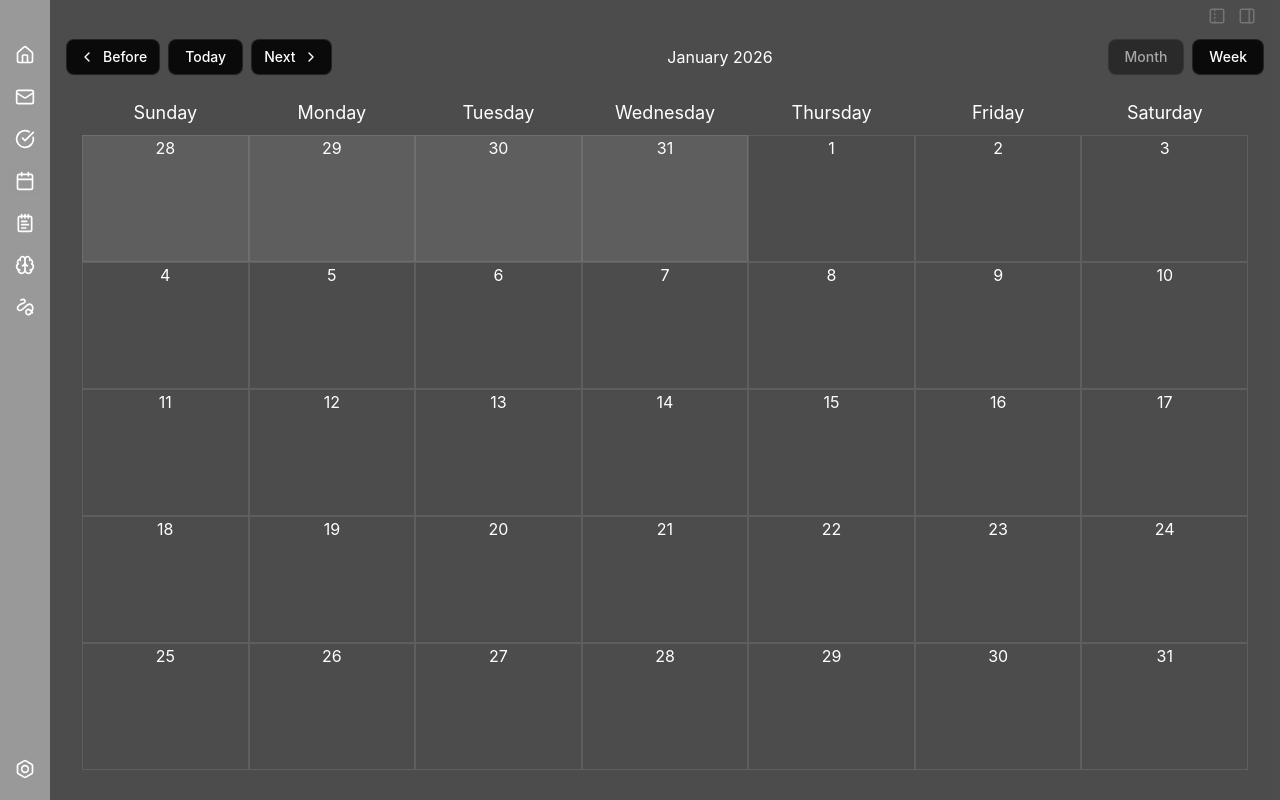
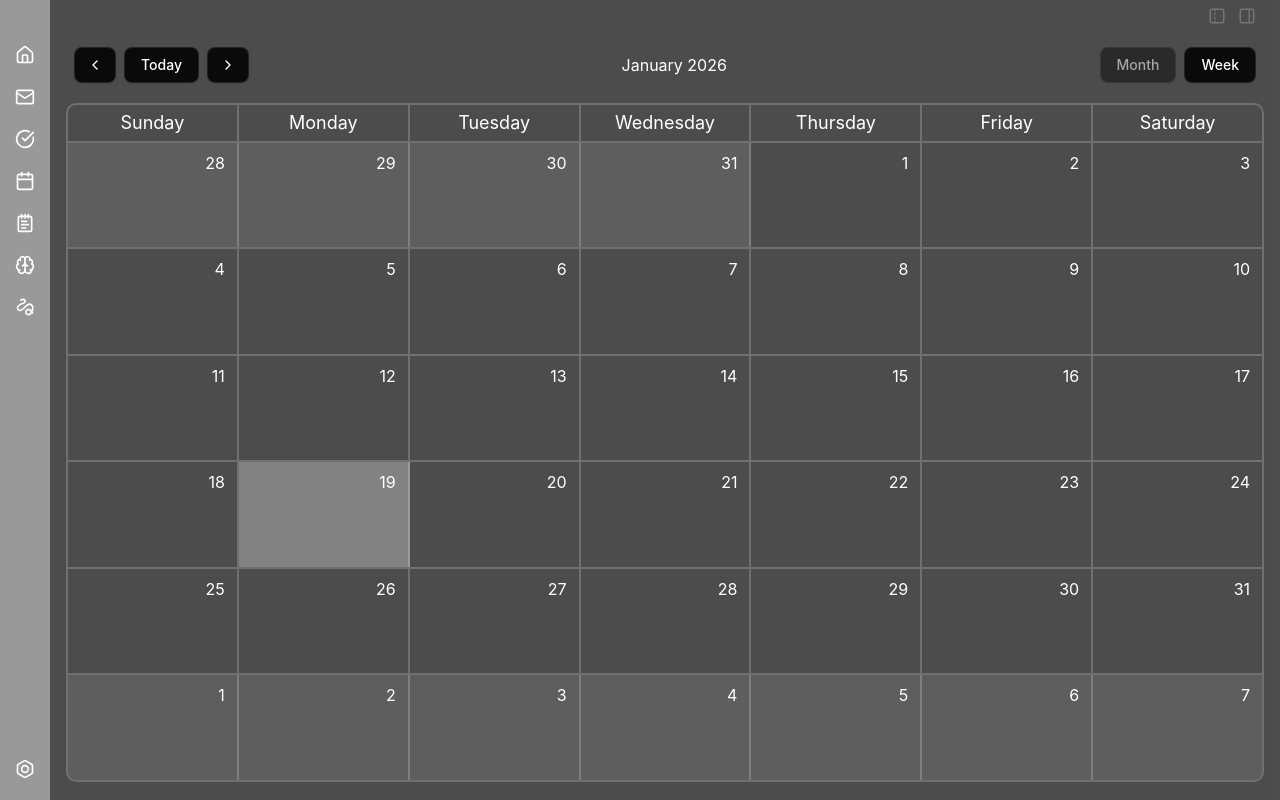
Before and after one commit to riju-stone/commit, a React (Vite) app: page / in a window 1280 px wide. Both pictures are taken after a click on the button 25 px from the left and 181 px from the top of the page. Built offline with nearby package versions, Linux system fonts and the light colour scheme.

Commit message:
fix: updated calendar view logic

```diff
--- a/src/components/calendar/controls.tsx
+++ b/src/components/calendar/controls.tsx
@@ -30,13 +30,12 @@ function CalendarControls() {
   }
 
   return (
-    <div className='w-full flex items-center justify-between gap-2' >
+    <div className='w-full flex items-center justify-between gap-2 p-2' >
       <div className='flex items-center justify-center gap-2'>
         <Button variant='outline' className='dark'
           onClick={handlePreviousMonth}
         >
           <ChevronLeft />
-          Before
         </Button>
         <Button variant='outline' className='dark'
           onClick={handleToday}
@@ -46,7 +45,6 @@ function CalendarControls() {
         <Button variant='outline' className='dark'
           onClick={handleNextMonth}
         >
-          Next
           <ChevronRight />
         </Button>
       </div>
--- a/src/components/calendar/month-view.tsx
+++ b/src/components/calendar/month-view.tsx
@@ -1,36 +1,54 @@
-import moment from 'moment'
 import { generateMonthViewWithPadding } from '@/utils/calendar';
 import { useCalendarStore } from '@/store/calendar';
-import { useEffect } from 'react';
+import { useEffect, useMemo } from 'react';
+
+const WEEKDAYS_SUNDAY_START = ['Sunday', 'Monday', 'Tuesday', 'Wednesday', 'Thursday', 'Friday', 'Saturday'];
+const WEEKDAYS_MONDAY_START = ['Monday', 'Tuesday', 'Wednesday', 'Thursday', 'Friday', 'Saturday', 'Sunday'];
 
 function CalendarMonthView() {
   const { weekStartDay, calendarMonthView, currentMonth, currentYear, setCalendarMonthView } = useCalendarStore()
+
+  const weekdays = useMemo(() =>
+    weekStartDay === 'sunday' ? WEEKDAYS_SUNDAY_START : WEEKDAYS_MONDAY_START,
+    [weekStartDay]
+  );
 
   useEffect(() => {
     setCalendarMonthView(generateMonthViewWithPadding(currentMonth, currentYear))
   }, [currentMonth, currentYear])
 
   return (
-    <div className='flex-1 h-0 w-full bg-transparent rounded-lg overflow-hidden py-3 px-4 flex flex-col'>
+    <div className='flex-1 h-0 w-full bg-transparent rounded-lg overflow-hidden flex flex-col border-2 border-white/20'>
       {/* Calendar weekday header */}
-      <div className='text-center flex justify-between text-lg gap-0'>
-        <div className='flex-1 pb-2'>{weekStartDay === 'sunday' ? 'Sunday' : 'Monday'}</div>
-        <div className='flex-1 pb-2'>{weekStartDay === 'sunday' ? 'Monday' : 'Sunday'}</div>
-        <div className='flex-1 pb-2'>{weekStartDay === 'sunday' ? 'Tuesday' : 'Monday'}</div>
-        <div className='flex-1 pb-2'>{weekStartDay === 'sunday' ? 'Wednesday' : 'Tuesday'}</div>
-        <div className='flex-1 pb-2'>{weekStartDay === 'sunday' ? 'Thursday' : 'Wednesday'}</div>
-        <div className='flex-1 pb-2'>{weekStartDay === 'sunday' ? 'Friday' : 'Thursday'}</div>
-        <div className='flex-1 pb-2'>{weekStartDay === 'sunday' ? 'Saturday' : 'Friday'}</div>
-      </div>
-      <div className='flex-1 grid grid-cols-7 auto-rows-fr'>
-        {calendarMonthView.days.map((day, index) => (
+      <div className='text-center flex text-lg border-b-2 border-white/20'>
+        {weekdays.map((day, index) => (
           <div
-            key={`${day.isPrevMonth ? 'prev' : day.isNextMonth ? 'next' : 'current'}-${index}`}
-            className={`border border-white/10 text-center hover:bg-white/30 ${day.isCurrentMonth ? 'bg-transparent' : 'bg-white/10'}`}
+            key={day}
+            className={`flex-1 p-1 ${index < weekdays.length - 1 ? 'border-r-2 border-white/20' : ''}`}
           >
-            {day.day}
+            {day}
           </div>
         ))}
+      </div>
+
+      {/* Calendar month view */}
+      <div className='flex-1 flex flex-col'>
+        {calendarMonthView.viewData && Object.keys(calendarMonthView.viewData).map((week: string) => {
+          return (
+            <div key={`week-${week}`} className='flex-1 flex border-b-2 border-white/20 last:border-b-0'>
+              {calendarMonthView.viewData[parseInt(week)].map((day: typeof calendarMonthView.viewData[0][0]) => (
+                <div
+                  key={day.day}
+                  className={`flex-1 text-right py-2 px-3 hover:bg-white/30 border-r-2 border-white/20 last:border-r-0 flex-col items-center justify-center
+                      ${day.isCurrentMonth ? 'bg-transparent' : 'bg-white/10'}
+                      ${calendarMonthView.day === day.day && calendarMonthView.month === currentMonth && calendarMonthView.year === currentYear ? 'bg-white/30' : 'bg-transparent'}
+                `}>
+                  {day.day}
+                </div>
+              ))}
+            </div>
+          )
+        })}
       </div>
     </div>
   )
--- a/src/store/calendar.ts
+++ b/src/store/calendar.ts
@@ -2,15 +2,24 @@ import { create } from 'zustand'
 import moment from 'moment'
 import { generateMonthViewWithPadding, getMonthStartDay } from '@/utils/calendar'
 
+export type CalendarMonthView = {
+  day: number,
+  month: number
+  year: number
+  viewData: {
+    [key: number]: Array<{
+      day: number,
+      isPrevMonth?: boolean,
+      isCurrentMonth: boolean,
+      isNextMonth?: boolean
+    }>
+  }
+}
+
 interface CalendarState {
   currentMonth: number
   currentYear: number
-  calendarMonthView: {
-    month: number
-    year: number
-    startDayName: string
-    days: { day: number, isPrevMonth?: boolean, isCurrentMonth?: boolean, isNextMonth?: boolean }[]
-  }
+  calendarMonthView: CalendarMonthView
   currentMonthStartDay: number
   calendarView: 'month' | 'week' | 'day'
   weekStartDay: 'sunday' | 'monday'
@@ -22,7 +31,7 @@ interface CalendarState {
 interface CalendarActions {
   setCurrentMonth: (month: number) => void
   setCurrentYear: (year: number) => void
-  setCalendarMonthView: (monthView: { month: number, year: number, startDayName: string, days: { day: number, isPrevMonth?: boolean, isCurrentMonth?: boolean, isNextMonth?: boolean }[] }) => void
+  setCalendarMonthView: (monthView: CalendarMonthView) => void
   setCurrentMonthStartDay: (startDay: number) => void
   setCalendarView: (view: 'month' | 'week' | 'day') => void
   setWeekStartDay: (day: 'sunday' | 'monday') => void
@@ -34,12 +43,7 @@ interface CalendarActions {
 const initialState: CalendarState = {
   currentMonth: moment().month(),
   currentYear: moment().year(),
-  calendarMonthView: {
-    month: moment().month(),
-    year: moment().year(),
-    startDayName: moment().startOf('month').format('ddd'),
-    days: generateMonthViewWithPadding(moment().month(), moment().year()).days,
-  } as { month: number, year: number, startDayName: string, days: { day: number, isPrevMonth?: boolean, isCurrentMonth?: boolean, isNextMonth?: boolean }[] },
+  calendarMonthView: generateMonthViewWithPadding(moment().month(), moment().year()),
   currentMonthStartDay: getMonthStartDay(moment()),
   calendarView: 'month',
   weekStartDay: 'sunday',
@@ -52,7 +56,7 @@ export const useCalendarStore = create<CalendarState & CalendarActions>((set) =>
   ...initialState,
   setCurrentMonth: (month: number) => set({ currentMonth: month }),
   setCurrentYear: (year: number) => set({ currentYear: year }),
-  setCalendarMonthView: (monthView: { month: number, year: number, startDayName: string, days: { day: number, isPrevMonth?: boolean, isCurrentMonth?: boolean, isNextMonth?: boolean }[] }) => set({ calendarMonthView: monthView }),
+  setCalendarMonthView: (monthView: CalendarMonthView) => set({ calendarMonthView: monthView }),
   setCurrentMonthStartDay: (startDay: number) => set({ currentMonthStartDay: startDay }),
   setCalendarView: (view: 'month' | 'week' | 'day') => set({ calendarView: view }),
   setWeekStartDay: (day: 'sunday' | 'monday') => set({ weekStartDay: day }),
--- a/src/utils/calendar.ts
+++ b/src/utils/calendar.ts
@@ -1,6 +1,7 @@
 import moment from "moment";
+import type { CalendarMonthView as CalendarMonthViewType } from "@/store/calendar";
 
-const CALENDAR_MONTH_DAYS = 35;
+const CALENDAR_MONTH_DAYS = 42;
 
 export function getMonthStartDay(date: moment.Moment) {
   return moment(date).startOf('month').day()
@@ -10,39 +11,61 @@ export function getMonthDays(date: moment.Moment) {
   return moment(date).daysInMonth();
 }
 
-export function generateMonthViewWithPadding(month: number, year: number) {
+export function generateMonthViewWithPadding(month: number, year: number): CalendarMonthViewType {
   const date = moment([year, month]);
   const currMonthStartDay = getMonthStartDay(date);
-  const startDayName = moment(date).startOf('month').format('ddd');
   const currMonthDays = getMonthDays(date);
   const prevMonthDays = getMonthDays(moment(date).subtract(1, 'month'));
-  const nextMonthDays = getMonthDays(moment(date).add(1, 'month'));
-  const monthViewWithPadding: { day: number, isPrevMonth?: boolean, isCurrentMonth?: boolean, isNextMonth?: boolean }[] = [];
-
-  console.log(currMonthStartDay, startDayName, currMonthDays, prevMonthDays, nextMonthDays);
+  const monthViewWithPadding = [];
+  const viewData: CalendarMonthViewType['viewData'] = {};
 
   if (currMonthStartDay !== 0) {
     for (let i = 0; i < currMonthStartDay; i++) {
-      monthViewWithPadding.push({ day: prevMonthDays - currMonthStartDay + i + 1, isPrevMonth: true, isCurrentMonth: false, isNextMonth: false });
+      let dayNumber = prevMonthDays - currMonthStartDay + i + 1;
+      monthViewWithPadding.push({
+        day: dayNumber,
+        isToday: false,
+        isPrevMonth: true,
+        isCurrentMonth: false,
+        isNextMonth: false
+      });
     }
   }
 
   for (let i = 0; i < currMonthDays; i++) {
-    monthViewWithPadding.push({ day: i + 1, isPrevMonth: false, isCurrentMonth: true, isNextMonth: false });
+    monthViewWithPadding.push({
+      day: i + 1,
+      isPrevMonth: false,
+      isCurrentMonth: true,
+      isNextMonth: false
+    });
   }
 
   let nextMonthDay = 1;
-  while (monthViewWithPadding.length < CALENDAR_MONTH_DAYS && nextMonthDay <= nextMonthDays) {
-    monthViewWithPadding.push({ day: nextMonthDay, isPrevMonth: false, isCurrentMonth: false, isNextMonth: true });
+  while (monthViewWithPadding.length < CALENDAR_MONTH_DAYS) {
+    monthViewWithPadding.push({
+      day: nextMonthDay,
+      isToday: false,
+      isPrevMonth: false,
+      isCurrentMonth: false,
+      isNextMonth: true
+    });
     nextMonthDay++;
   }
 
-  const calendarData = {
-    "month": month,
-    "year": year,
-    "startDayName": startDayName,
-    "days": monthViewWithPadding,
+  // Take the monthViewWithPadding and convert it to the viewData format
+  for (let i = 0; i < monthViewWithPadding.length; i++) {
+    const weekNumber = Math.floor(i / 7);
+    if (!viewData[weekNumber]) {
+      viewData[weekNumber] = [];
+    }
+    viewData[weekNumber].push(monthViewWithPadding[i]);
   }
 
-  return calendarData;
+  return {
+    day: moment().date(),
+    month: moment().month(),
+    year: moment().year(),
+    viewData: viewData,
+  };
 }
```
